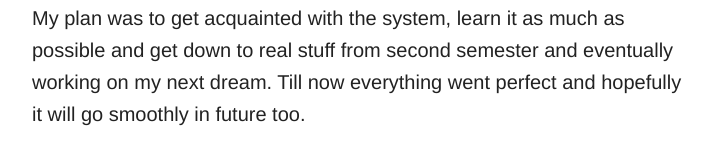
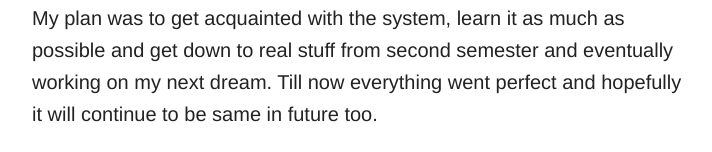
Before and after one commit to ravs/ravs.github.io, a Jekyll site: the page built from _posts/2013-12-19-couple-of-luggage-and-plethora-of-dreams.markdown, in a window 1280 px wide. Shown: the part 1607-1759 px from the top of the page, without its empty margins (283-995 px from the left). Built offline with Jekyll 4.4.1, drawn with Linux system fonts in a browser that asks for light colours; Markdown is read by kramdown in place of the engine named in the settings; some of the changed text lies outside the part shown.

Commit message:
corrections

```diff
--- a/_posts/2013-12-19-couple-of-luggage-and-plethora-of-dreams.markdown
+++ b/_posts/2013-12-19-couple-of-luggage-and-plethora-of-dreams.markdown
@@ -13,4 +13,4 @@ I arrived at Sky Harbour airport with couple of luggage and plethora of dreams.
 
 I had two prerequisite undergrad courses which I decided to clear off in my first semester itself. I took undergrad level course and befriend quite a few undergrads, and I got to know them. Undergrads have always intrigued me, they get involved with so many activities, whether it be robotics, community services, volunteering or Panhellenic groups. They major in one field and minor in some other completely different field, that is so cool and entirely different from Indian undergrad system. There is so much one can explore and experiment while studying makes me envy them and wish I had the same opportunity.
 
-Great that God gave me chance to at least experience it, if not being the part of it. I thoroughly enjoyed all of the courses and my first semester. My plan was to get acquainted with the system, learn it as much as possible and get down to real stuff from second semester and eventually working on my next dream. Till now everything went perfect and hopefully it will go smoothly in future too.
+Great that God gave me chance to at least experience it, if not being the part of it. I thoroughly enjoyed all of the courses and my first semester. My plan was to get acquainted with the system, learn it as much as possible and get down to real stuff from second semester and eventually working on my next dream. Till now everything went perfect and hopefully it will continue to be same in future too.
```
